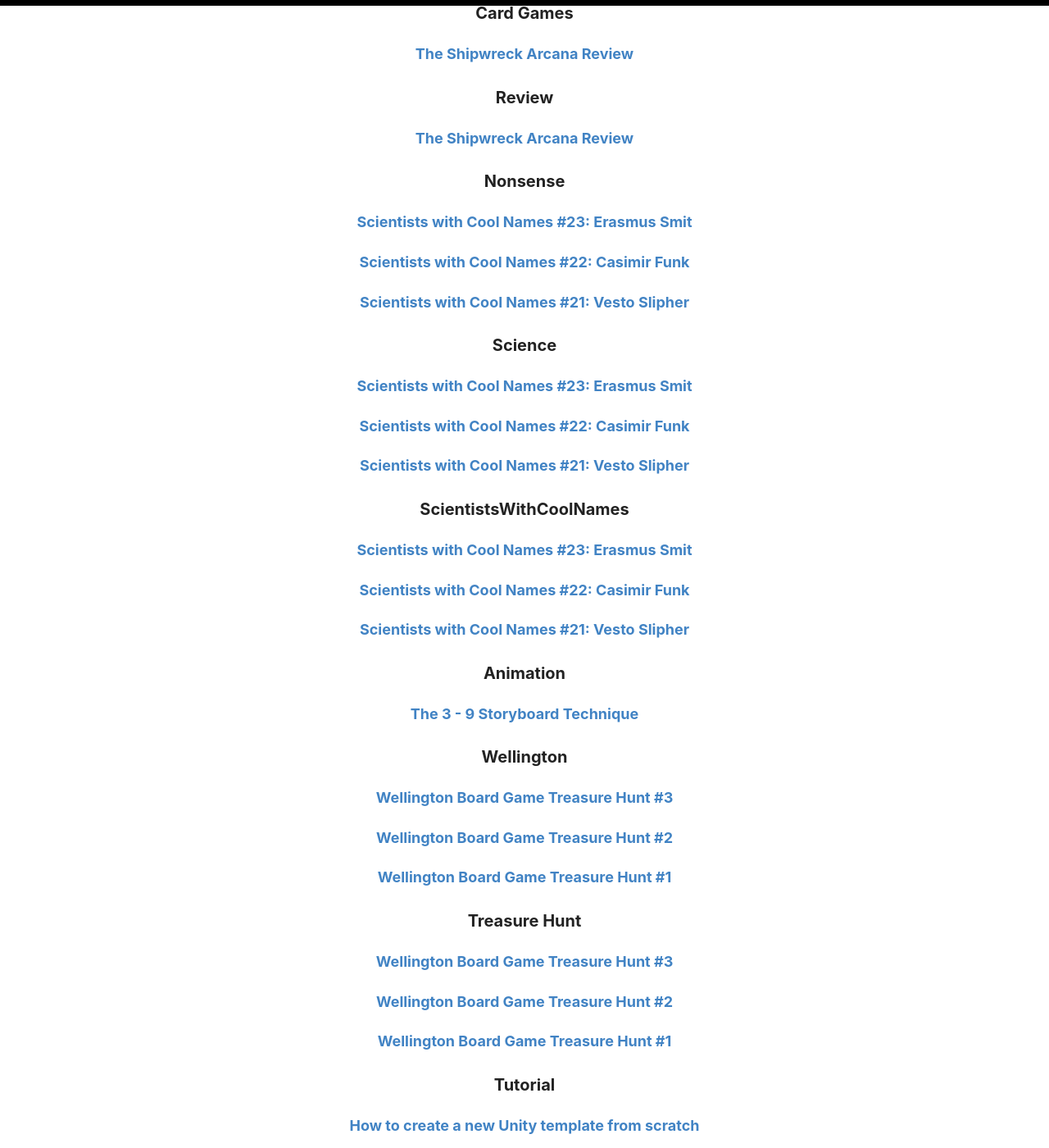
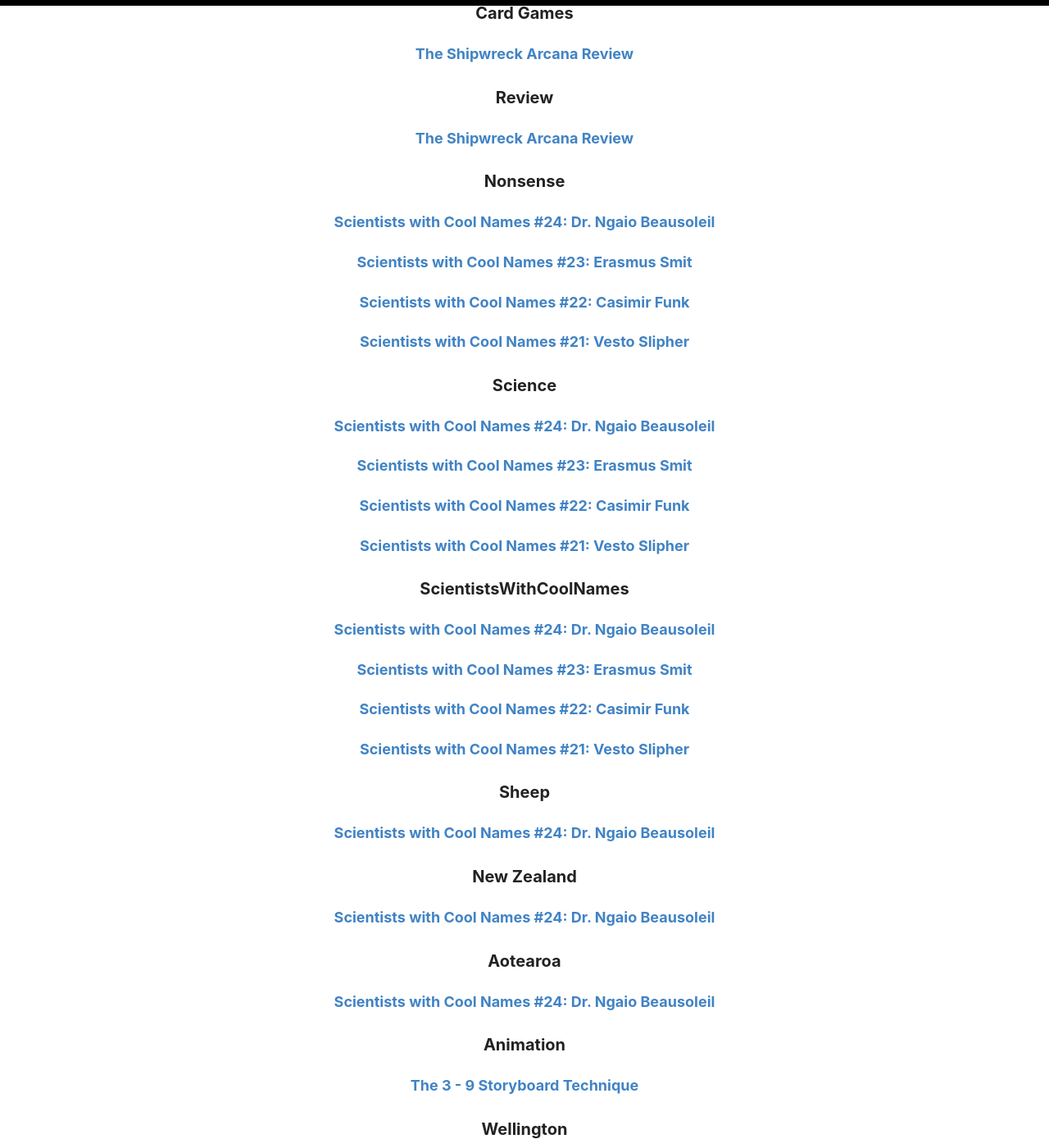
Before and after one commit to lucashaley/lucashaley.github.io, a Jekyll site: the page built from pages/categories.md, in a window 1280 px wide and 1400 px high, scrolled down 700 px. Shown: the whole window at 82% size. Built offline with Jekyll 4.4.1, drawn with Linux system fonts in a browser that asks for light colours; some of the changed lines change nothing that is shown.

Commit message:
Update from Forestry.io lucashaley@yahoo.com updated _drafts/2021-01-11-scientists-with-cool-names-24-dr-ngaio-beausoleil.md lucashaley@yahoo.com updated _posts/2021-01-11-scientists-with-cool-names-24-dr-ngaio-beausoleil.md lucashaley@yahoo.com deleted _drafts/2021-01-11-scientists-with-cool-names-24-dr-ngaio-beausoleil.md

```diff
--- a/_posts/2021-01-11-scientists-with-cool-names-24-dr-ngaio-beausoleil.md
+++ b/_posts/2021-01-11-scientists-with-cool-names-24-dr-ngaio-beausoleil.md
@@ -1,6 +1,28 @@
 ---
-published: false
+title: 'Scientists with Cool Names #24: Dr. Ngaio Beausoleil'
+excerpt: I mean really, just look at that name.
+splash: "/uploads/2021-01-11-scientists-splash.jpg"
+categories:
+- Sheep
+- New Zealand
+- Aotearoa
+- ScientistsWithCoolNames
+- Science
+- Nonsense
+similar_pages:
+- _posts/2020-07-03-scientists-with-cool-names-21-vesto-slipher.md
+- _posts/2020-09-09-scientists-with-cool-names-22-casimir-funk.md
+- _posts/2020-11-13-scientists-with-cool-names-23-erasmus-smit.md
+
 ---
-## A New Post
+I think one of the interesting side effects of being in New Zealand during Covid-19 is that people are looking closer to home for everything – at least in Aotearoa, where we're in a small Covid-free bubble of our own. So here's another homegrown scientist!
 
-Enter text in [Markdown](http://daringfireball.net/projects/markdown/). Use the toolbar above, or click the **?** button for formatting help.
+[Dr. Ngaio Beausoleil](https://www.researchgate.net/profile/Ngaio_Beausoleil) also works at Massey University, but unlike me at the artsy Wellington campus, she's on the agri nexus of New Zealand, Palmerston North. I found out about her work while researching for my suspended [Herdr](https://www.lucashaley.com/tag/sheep/) project, and have continued to be in awe of her research output quality and volume.
+
+A _ngaio_ is a lovely kind of tree endemic to Aotearoa. It looks like this:
+
+![](/uploads/2021-01-11-scientists-tree.jpg)
+
+She shares the same given name as [Ngaio Marsh](https://en.wikipedia.org/wiki/Ngaio_Marsh), New Zealand's Agatha Christie.
+
+![](/uploads/2021-01-11-scientists-1940.jpg)
```
